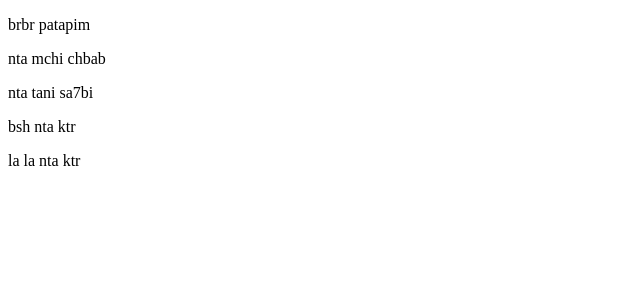
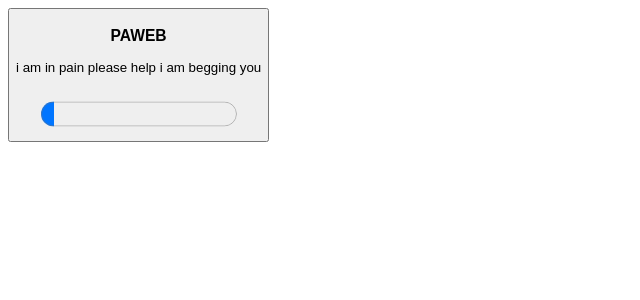
Before and after one commit to Gabderrahmene/skillsHub, an Angular app: page / in a window 1280 px wide. Shown: the top 300 px of the page, without its empty margins (0-640 px from the left). Built offline with nearby package versions, Linux system fonts and the light colour scheme.

Commit message:
ktachafna bli n9ado nakhadmo kol wa7ed men jiha

```diff
--- a/src/app/app.html
+++ b/src/app/app.html
@@ -1,5 +1 @@
-<p>brbr patapim</p>
-<p>nta mchi chbab</p>
-<p>nta tani sa7bi</p>
-<p>bsh nta ktr</p>
-<p>la la nta ktr</p>
+<app-homescreen></app-homescreen>
--- a/src/app/app.ts
+++ b/src/app/app.ts
@@ -1,9 +1,10 @@
 import { Component, signal } from '@angular/core';
 import { RouterOutlet } from '@angular/router';
+import { Homescreen } from "./homescreen/homescreen";
 
 @Component({
   selector: 'app-root',
-  imports: [RouterOutlet],
+  imports: [RouterOutlet, Homescreen],
   templateUrl: './app.html',
   styleUrl: './app.css'
 })
--- /dev/null
+++ b/src/app/cours.ts
@@ -0,0 +1,6 @@
+export interface Cours {
+    id: number;
+    title: string;
+    document: string;
+    module: string;
+}
--- a/src/app/homescreen/homescreen.html
+++ b/src/app/homescreen/homescreen.html
@@ -1 +1 @@
-<p>homescreen works!</p>
+<app-module-container></app-module-container>
--- a/src/app/homescreen/homescreen.ts
+++ b/src/app/homescreen/homescreen.ts
@@ -1,8 +1,9 @@
 import { Component } from '@angular/core';
+import { ModuleContainer } from "../module-container/module-container";
 
 @Component({
   selector: 'app-homescreen',
-  imports: [],
+  imports: [ModuleContainer],
   templateUrl: './homescreen.html',
   styleUrl: './homescreen.css',
 })
--- /dev/null
+++ b/src/app/module-container/module-container.css
@@ -0,0 +1,4 @@
+progress[value] {
+    width: 80%;
+    height: 50px;
+}
--- /dev/null
+++ b/src/app/module-container/module-container.html
@@ -0,0 +1,5 @@
+<button>
+    <h3>{{module.title}}</h3>
+    <p>{{module.description}}</p>
+    <progress id="file" max="1" [value]="module.progres">70%</progress>
+</button>
--- /dev/null
+++ b/src/app/module-container/module-container.ts
@@ -0,0 +1,17 @@
+import { Component } from '@angular/core';
+import { Module } from '../module';
+
+@Component({
+  selector: 'app-module-container',
+  imports: [],
+  templateUrl: './module-container.html',
+  styleUrl: './module-container.css',
+})
+export class ModuleContainer {
+  module: Module = {
+    id: "1",
+    title: "PAWEB",
+    progres: 1 / 15,
+    description: "i am in pain please help i am begging you"
+  };
+}
--- /dev/null
+++ b/src/app/module.ts
@@ -0,0 +1,6 @@
+export interface Module {
+    id: string;
+    title: string;
+    progres: number;
+    description: string;
+}
```
Also changed, not shown: 1 other file (tests, documents, lock files or other folders).
